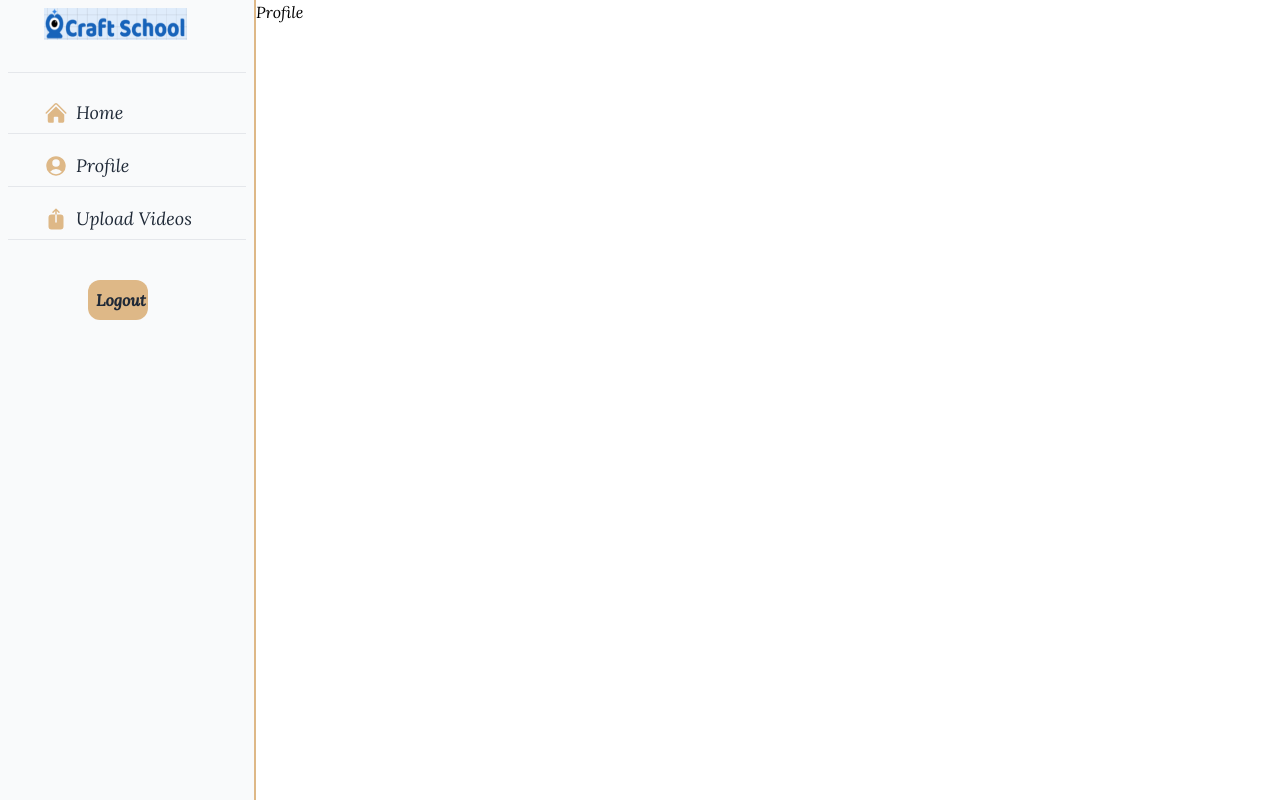
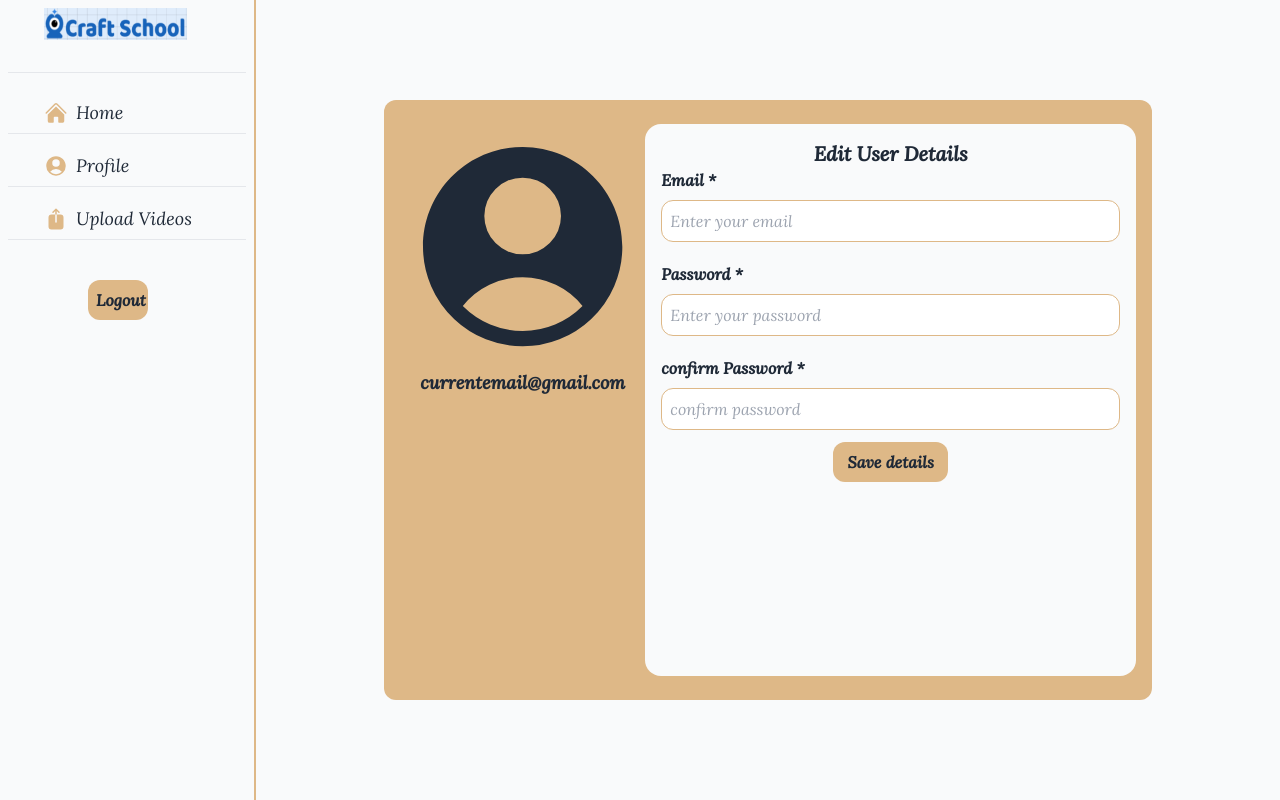
Before and after one commit to Vixs101/web_based_presentation_system, a React (Vite) app: page /profile in a window 1280 px wide. Built offline with nearby package versions, Linux system fonts and the light colour scheme.

Commit message:
finished the UI of the profile page

```diff
--- a/src/components/SearchBar.tsx
+++ b/src/components/SearchBar.tsx
@@ -39,23 +39,43 @@ export default function SearchBar({ onSearch }) {
         </button>
       </form>
       <div className="flex items-center gap-3 justify-center flex-wrap">
-        <button className="rounded-xl text-gray-800 font-bold p-2 bg-[#deb887] hover:bg-[#efcfa4] self-center">
+        <button
+          className="rounded-xl text-gray-800 font-bold p-2 bg-[#deb887] hover:bg-[#efcfa4] self-center"
+          onClick={() => {setSearchTerm("Perfume Making")}}
+          type="submit"
+        >
           Perfume Making
         </button>
 
-        <button className="rounded-xl text-gray-800 font-bold p-2 bg-[#deb887] hover:bg-[#efcfa4] self-center">
+        <button
+          className="rounded-xl text-gray-800 font-bold p-2 bg-[#deb887] hover:bg-[#efcfa4] self-center"
+          onClick={() => {setSearchTerm("Cream Making")}}
+          type="submit"
+          >
           Cream Making
         </button>
 
-        <button className="rounded-xl text-gray-800 font-bold p-2 bg-[#deb887] hover:bg-[#efcfa4] self-center">
+        <button
+          className="rounded-xl text-gray-800 font-bold p-2 bg-[#deb887] hover:bg-[#efcfa4] self-center"
+          onClick={() => {setSearchTerm("Baking")}}
+          type="submit"
+          >
           Baking
         </button>
 
-        <button className="rounded-xl text-gray-800 font-bold p-2 bg-[#deb887] hover:bg-[#efcfa4] self-center">
+        <button
+          className="rounded-xl text-gray-800 font-bold p-2 bg-[#deb887] hover:bg-[#efcfa4] self-center"
+          onClick={() => {setSearchTerm("Soap Making")}}
+          type="submit"
+          >
           Soap Making
         </button>
 
-        <button className="rounded-xl text-gray-800 font-bold p-2 bg-[#deb887] hover:bg-[#efcfa4] self-center">
+        <button
+          className="rounded-xl text-gray-800 font-bold p-2 bg-[#deb887] hover:bg-[#efcfa4] self-center"
+          onClick={() => {setSearchTerm("Chemical Making")}}
+          type="submit"
+          >
           Chemical Making
         </button>
       </div>
--- a/src/components/VideoComponent.tsx
+++ b/src/components/VideoComponent.tsx
@@ -18,6 +18,7 @@ function VideoComponent() {
 
   const apiKey = import.meta.env.VITE_APP_API_KEY;
   let baseUrl = `https://www.googleapis.com/youtube/v3/search?key=${apiKey}`;
+
 
   // function to fetch videos
   const fetchVideos = async (searchTerm, pageToken = null) => {
--- a/src/pages/Profile.tsx
+++ b/src/pages/Profile.tsx
@@ -1,9 +1,74 @@
-import React from 'react'
+import React from "react";
 
 function Profile() {
   return (
-    <div>Profile</div>
-  )
+    <>
+      <div className=" flex items-center justify-center w-full h-full bg-gray-50">
+        <div className="flex flex-col md:flex-row justify-between md:h-3/4 md:w-3/4 py-6 px-4 bg-[#deb887] rounded-xl gap- items-center md:items-start gap-3 md:gap-0">
+          <div className="flex flex-col items-center w-1/3">
+            <svg
+              xmlns="http://www.w3.org/2000/svg"
+              viewBox="0 0 24 24"
+              fill="currentColor"
+              className="w-full h-1/2 text-gray-800"
+            >
+              <path
+                fillRule="evenodd"
+                d="M18.685 19.097A9.723 9.723 0 0 0 21.75 12c0-5.385-4.365-9.75-9.75-9.75S2.25 6.615 2.25 12a9.723 9.723 0 0 0 3.065 7.097A9.716 9.716 0 0 0 12 21.75a9.716 9.716 0 0 0 6.685-2.653Zm-12.54-1.285A7.486 7.486 0 0 1 12 15a7.486 7.486 0 0 1 5.855 2.812A8.224 8.224 0 0 1 12 20.25a8.224 8.224 0 0 1-5.855-2.438ZM15.75 9a3.75 3.75 0 1 1-7.5 0 3.75 3.75 0 0 1 7.5 0Z"
+                clipRule="evenodd"
+              />
+            </svg>
+            <h2 className="m-0 text-lg font-bold text-gray-800">currentemail@gmail.com</h2>
+          </div>
+          <form className="flex flex-col flex-grow items-center bg-gray-50 rounded-2xl p-4 h-full w-full md:w-auto">
+            <h1 className="text-xl font-bold text-center text-gray-800">
+              Edit User Details
+            </h1>
+            <div className="flex flex-col gap-2 items-start mb-5 w-full">
+              <label htmlFor="email" className="font-semibold text-gray-800">
+                Email *
+              </label>
+              <input
+                type="email"
+                name="email"
+                placeholder="Enter your email"
+                className="outline-none border p-2 border-[#deb887] rounded-xl w-full"
+              />
+            </div>
+
+            <div className="flex flex-col gap-2 items-start mb-5 w-full">
+              <label htmlFor="password" className="font-semibold text-gray-800">
+                Password *
+              </label>
+              <input
+                type="password"
+                name="password"
+                placeholder="Enter your password"
+                className="outline-none border p-2 border-[#deb887] rounded-xl w-full"
+              />
+            </div>
+            <div className="flex flex-col gap-2 items-start mb- w-full">
+              <label htmlFor="password" className="font-semibold text-gray-800">
+                confirm Password *
+              </label>
+              <input
+                type="password"
+                name="password"
+                placeholder="confirm password"
+                className="outline-none border p-2 border-[#deb887] rounded-xl w-full"
+              />
+            </div>
+            <button
+              className="rounded-xl text-gray-800 font-bold p-2 bg-[#deb887] mx-auto hover:bg-[#efcfa4] mt-3 self-center w-1/2 md:w-1/4"
+              type="submit"
+            >
+              Save details
+            </button>
+          </form>
+        </div>
+      </div>
+    </>
+  );
 }
 
-export default Profile
+export default Profile;
```
